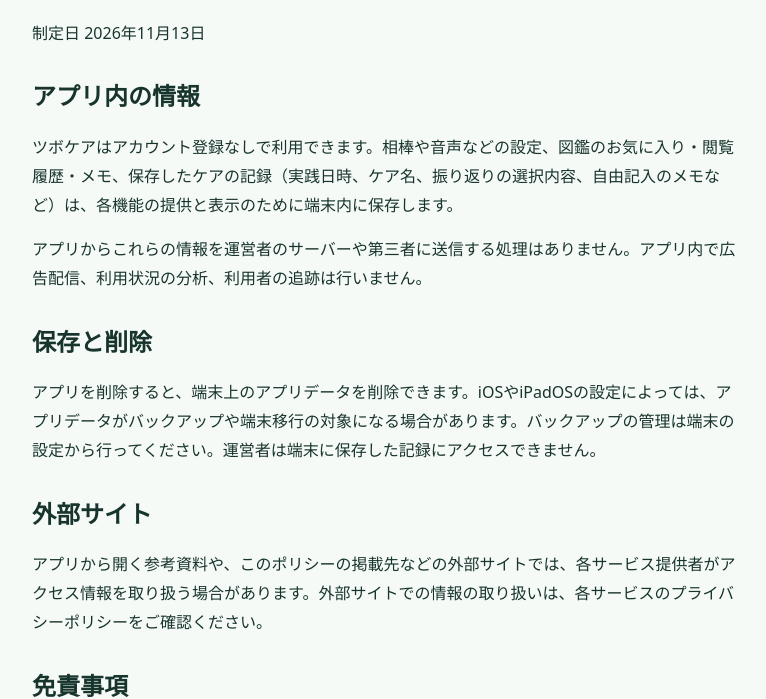
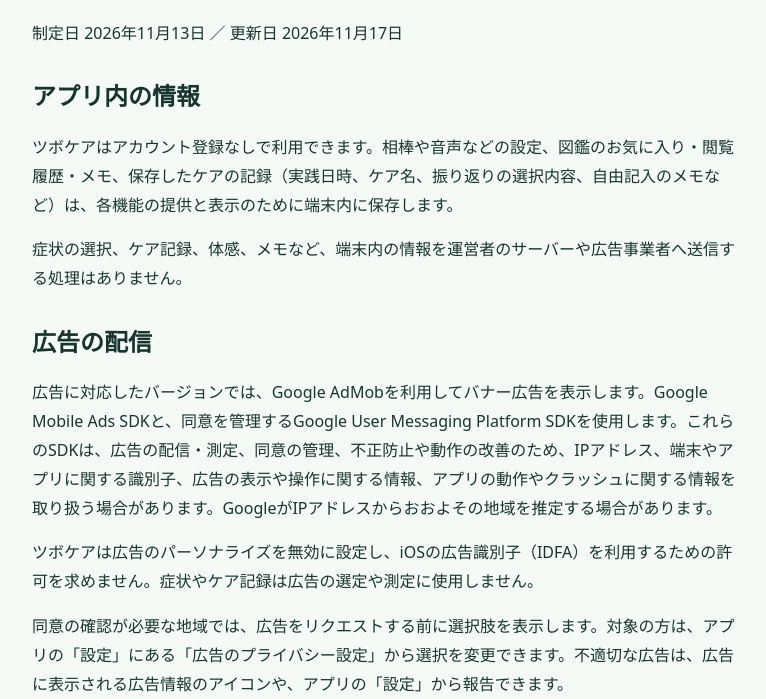
Before and after one commit to daidaidai-dev/daidaidai-dev.github.io, a plain HTML site: page tsubocare/privacy/index.html in a window 1280 px wide. Shown: the part 101-800 px from the top of the page, without its empty margins (256-1022 px from the left). Drawn offline with Linux system fonts and the light colour scheme.

Commit message:
Disclose AdMob in the TsuboCare privacy policy

```diff
--- a/tsubocare/privacy/index.html
+++ b/tsubocare/privacy/index.html
@@ -15,11 +15,18 @@
 <body>
 <main>
   <h1>ツボケア｜プライバシーポリシー・免責事項</h1>
-  <p>制定日 <time datetime="2026-11-13">2026年11月13日</time></p>
+  <p>制定日 <time datetime="2026-11-13">2026年11月13日</time> ／ 更新日 <time datetime="2026-11-17">2026年11月17日</time></p>
   <section>
     <h2>アプリ内の情報</h2>
     <p>ツボケアはアカウント登録なしで利用できます。相棒や音声などの設定、図鑑のお気に入り・閲覧履歴・メモ、保存したケアの記録（実践日時、ケア名、振り返りの選択内容、自由記入のメモなど）は、各機能の提供と表示のために端末内に保存します。</p>
-    <p>アプリからこれらの情報を運営者のサーバーや第三者に送信する処理はありません。アプリ内で広告配信、利用状況の分析、利用者の追跡は行いません。</p>
+    <p>症状の選択、ケア記録、体感、メモなど、端末内の情報を運営者のサーバーや広告事業者へ送信する処理はありません。</p>
+  </section>
+  <section>
+    <h2>広告の配信</h2>
+    <p>広告に対応したバージョンでは、Google AdMobを利用してバナー広告を表示します。Google Mobile Ads SDKと、同意を管理するGoogle User Messaging Platform SDKを使用します。これらのSDKは、広告の配信・測定、同意の管理、不正防止や動作の改善のため、IPアドレス、端末やアプリに関する識別子、広告の表示や操作に関する情報、アプリの動作やクラッシュに関する情報を取り扱う場合があります。GoogleがIPアドレスからおおよその地域を推定する場合があります。</p>
+    <p>ツボケアは広告のパーソナライズを無効に設定し、iOSの広告識別子（IDFA）を利用するための許可を求めません。症状やケア記録は広告の選定や測定に使用しません。</p>
+    <p>同意の確認が必要な地域では、広告をリクエストする前に選択肢を表示します。対象の方は、アプリの「設定」にある「広告のプライバシー設定」から選択を変更できます。不適切な広告は、広告に表示される広告情報のアイコンや、アプリの「設定」から報告できます。</p>
+    <p>Googleによるデータの取り扱いと管理方法については、<a href="https://policies.google.com/technologies/partner-sites?hl=ja">Googleのサービスを使用するサイトやアプリから収集した情報の利用</a>および<a href="https://policies.google.com/privacy?hl=ja">Googleのプライバシーポリシー</a>をご確認ください。</p>
   </section>
   <section>
     <h2>保存と削除</h2>
```
